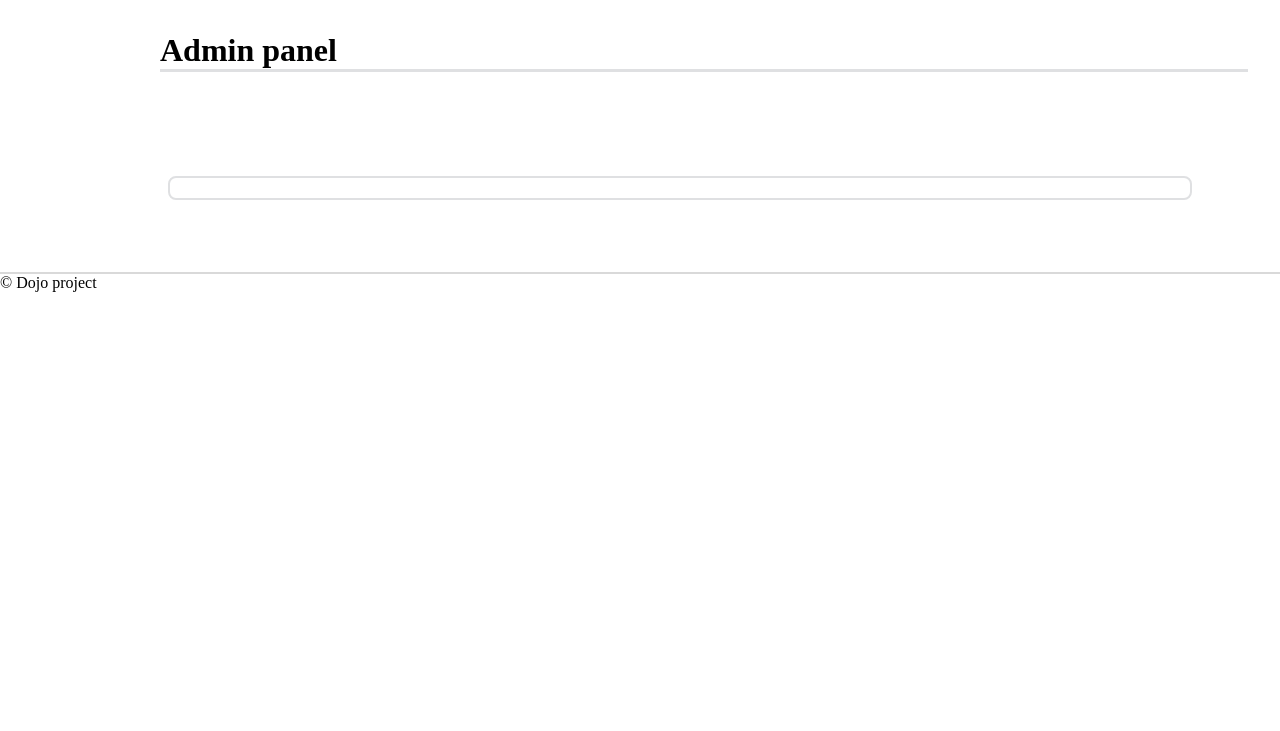
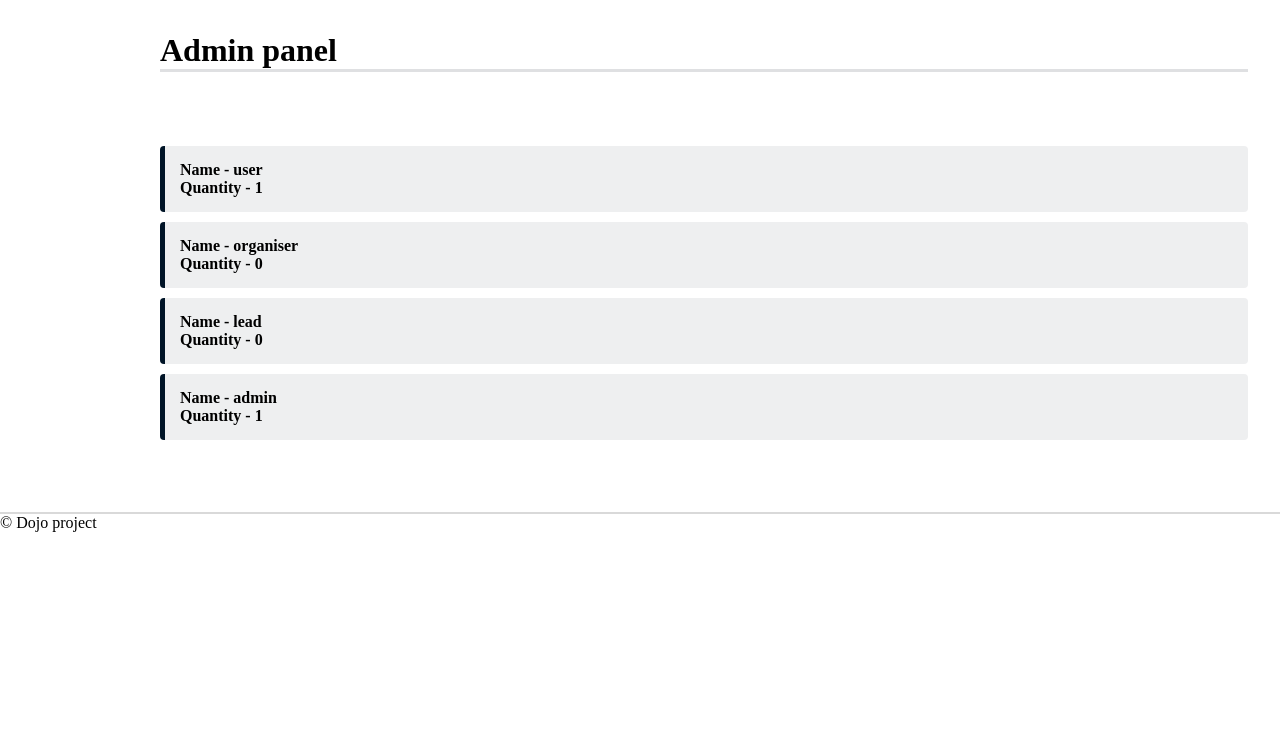
Before and after one commit to theHappyMonke/Dojo-project-prototype, a Flask app: page /admin in a window 1280 px wide. Shown: the part 99-830 px from the top of the page. Run offline with Flask 3, Linux system fonts and the light colour scheme; a user stored in the database is signed in; data comes from the database, SQL or seed files in the repository; both versions use the stored data as it was after the commit.

Commit message:
added formatting for the admin page

```diff
--- a/main.py
+++ b/main.py
@@ -109,11 +109,14 @@ def getLeads(): #Query our table to retrieve all of our leads
 def getAccess():
     try:
         cursor = connection.cursor()
-        cursor.esxecute("SELECT * FROM access_rights")
-    except:
-        print("none")
+        cursor.execute("SELECT * FROM access_rights")
+        access = cursor.fetchall()
+    except sqlite3.Error as error:
+        print("Database error:", error)
+    finally:
+        cursor.close()
 
-    return
+    return access
 
 class User(UserMixin):
     def __init__(self, id, forename, surname, email, password, access):
@@ -412,7 +415,8 @@ def admin():
         elif form_id == 'remove':
             print()
     else:
-        return render_template('admin-panel.html')
+        access = getAccess()
+        return render_template('admin-panel.html', access = access)
 
 @app.errorhandler(404)
 def page_not_found(error):
--- a/templates/admin-panel.html
+++ b/templates/admin-panel.html
@@ -8,10 +8,13 @@
         <hr>
     </div>
     {% if current_user.access == 4 %}
-    <div class="one-column-grid">
-        <div class="one-column-content">
-            {% for user in users %}
-            {% endfor %}
+    <div class="content">
+        <div class="upcoming-events">
+            <ul>
+                {% for access in access %}
+                <li class="event-item"><strong>Name</strong> - {{access[1]}}<br><strong>Quantity</strong> - {{access[2]}}</li>
+                {% endfor %}
+            </ul>
         </div>
     </div>
     {% else %}
```
Also changed, not shown: dojobase.db.
